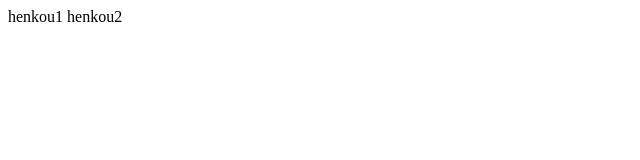
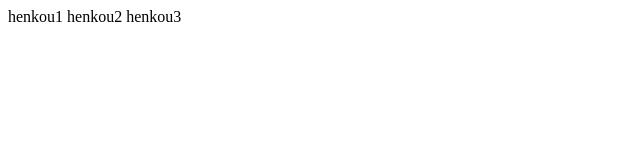
Before and after one commit to kenmori/github.io, a plain HTML site: page index.html in a window 1280 px wide. Shown: the full height of the page, 0-640 px from the left. Drawn offline with Linux system fonts and the light colour scheme.

Commit message:
henkou32

```diff
--- a/index.html
+++ b/index.html
@@ -5,5 +5,6 @@
   <body>
     henkou1
     henkou2
+    henkou3
   </body>
 </html>
```
